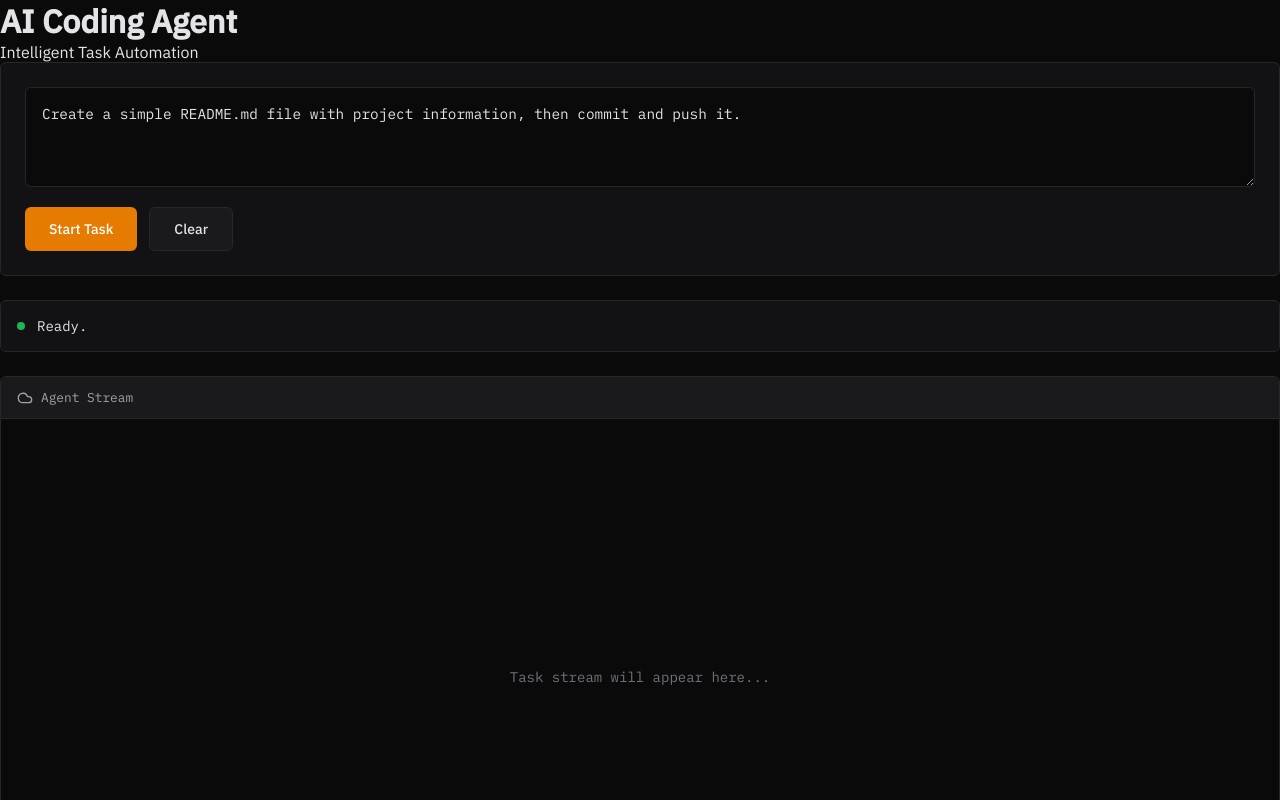
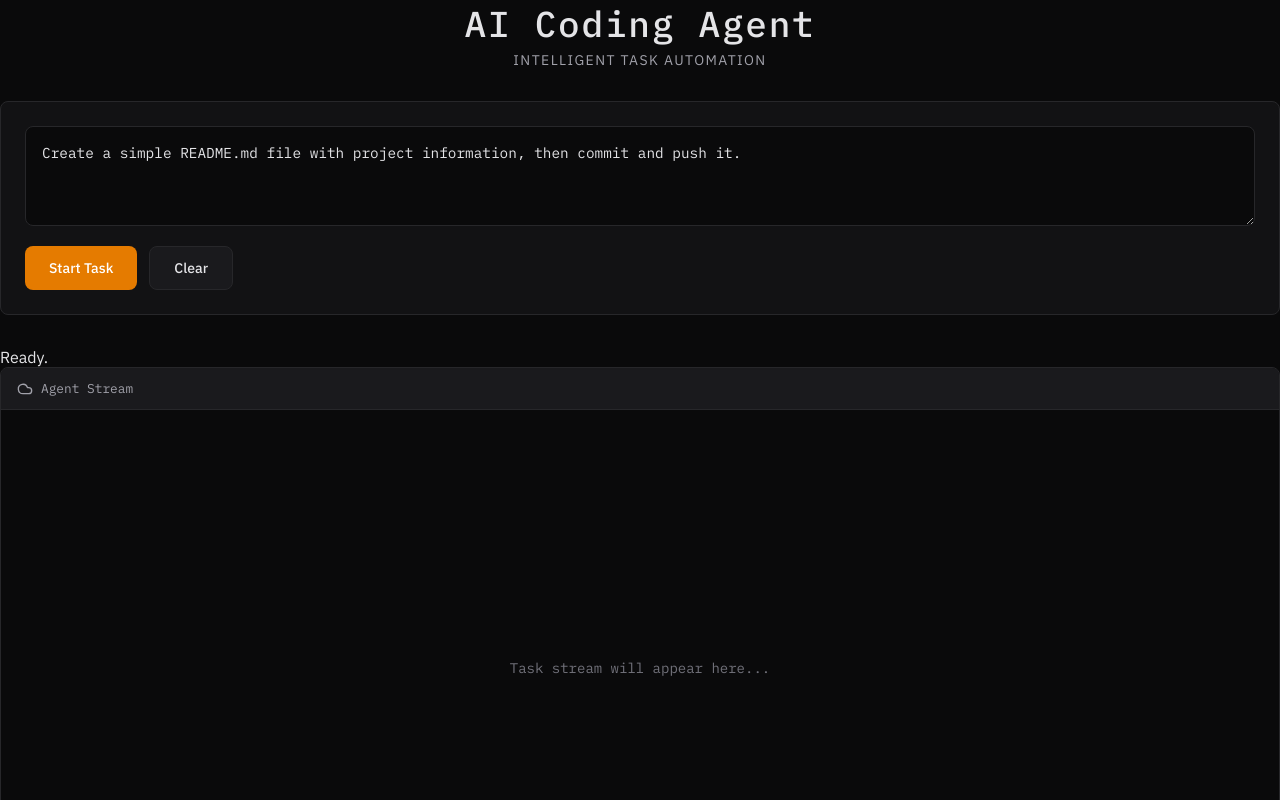
Before and after one commit to simple-coding-agent/e2b-coding-agent, a Next.js app in the folder coding-agent-frontend/: page / in a window 1280 px wide. Shown: the top 800 px of the page. Built offline with nearby package versions, Linux system fonts and the light colour scheme.

Commit message:
improve the css

```diff
--- a/coding-agent-frontend/app/globals.css
+++ b/coding-agent-frontend/app/globals.css
@@ -13,12 +13,12 @@
   --fg-200: #71717a;
 
   --border: #27272a;
-  --radius: 0.375rem;
+  --radius: 0.5rem; /* Slightly larger radius for a softer look */
 
-  /* Accent Color (NEW ORANGE) */
-  --accent: rgb(229, 123, 0);       /* The requested orange */
-  --accent-dark: rgb(204, 110, 0);   /* A darker shade for hover */
-  --accent-fg: #ffffff;              /* White text for good contrast on orange */
+  /* Accent Color (Orange) */
+  --accent: rgb(229, 123, 0);
+  --accent-dark: rgb(204, 110, 0);
+  --accent-fg: #ffffff;
 
   /* Semantic Colors */
   --success: #22c55e;
@@ -27,8 +27,8 @@
   --info: #3b82f6;
 
   /* Element-specific Colors */
-  --llm-color: var(--warning);
-  --tool-color: #a78bfa; /* A pleasing violet for tools */
+  --purple: #a78bfa; /* For agent thoughts */
+  --tool-color: #a78bfa;
 }
 
 /* --- Global Resets & Base Styles --- */
@@ -42,7 +42,6 @@ body {
   font-family: 'IBM Plex Sans', sans-serif;
   background: var(--bg);
   color: var(--fg);
-  min-height: 100vh;
   -webkit-font-smoothing: antialiased;
   -moz-osx-font-smoothing: grayscale;
 }
@@ -55,11 +54,65 @@ body {
 
 /* --- Keyframes --- */
 @keyframes spin { to { transform: rotate(360deg); } }
-@keyframes pulse { 50% { opacity: 0.6; } }
-@keyframes fadeIn { from { opacity: 0; transform: translateY(5px); } to { opacity: 1; transform: translateY(0); } }
+@keyframes pulse { 50% { opacity: 0.7; } }
+@keyframes fadeIn { from { opacity: 0; transform: translateY(10px); } to { opacity: 1; transform: translateY(0); } }
+@keyframes fadeOut { from { opacity: 1; transform: translateY(0); } to { opacity: 0; transform: translateY(10px); } }
+
+/* --- NEW: Main App Layout --- */
+.app-container {
+  display: flex;
+  flex-direction: column;
+  min-height: 100vh;
+  padding: 2rem;
+}
+
+.header {
+  text-align: center;
+  margin-bottom: 2rem;
+  flex-shrink: 0; /* Prevent header from shrinking */
+}
+
+.header h1 {
+  font-family: 'IBM Plex Mono', monospace;
+  font-size: 2.25rem;
+  font-weight: 500;
+  letter-spacing: 0.05em;
+  margin-bottom: 0.25rem;
+}
+
+.header p {
+  color: var(--fg-100);
+  font-size: 0.875rem;
+  text-transform: uppercase;
+  letter-spacing: 0.1em;
+}
+
+.main-content {
+  flex-grow: 1;
+  display: flex;
+  flex-direction: column;
+  align-items: center;
+  width: 100%;
+}
+
+/* --- Agent Terminal Wrapper --- */
+.agent-terminal-wrapper {
+  width: 100%;
+  max-width: 900px; /* Constrain width */
+  display: flex;
+  flex-direction: column;
+  animation: fadeIn 0.5s ease-out;
+}
+
+/* Center content when idle */
+.agent-terminal-wrapper.idle {
+  justify-content: center;
+  flex-grow: 1;
+}
 
 /* --- Input Section --- */
 .input-section {
+  width: 100%;
   background: var(--bg-100);
   border: 1px solid var(--border);
   border-radius: var(--radius);
@@ -104,71 +157,59 @@ body {
   position: relative;
 }
 
-.button-primary {
-  background: var(--accent);
-  color: var(--accent-fg);
-}
-
-.button-primary:hover:not(:disabled) {
-  background: var(--accent-dark);
-}
-
-.button-secondary {
-  background: var(--bg-200);
-  color: var(--fg);
-  border: 1px solid var(--border);
-}
-
-.button-secondary:hover:not(:disabled) {
-  background: var(--bg-300);
-}
-
-.button:disabled {
-  opacity: 0.5;
-  cursor: not-allowed;
-}
+.button-primary { background: var(--accent); color: var(--accent-fg); }
+.button-primary:hover:not(:disabled) { background: var(--accent-dark); }
+.button-secondary { background: var(--bg-200); color: var(--fg); border: 1px solid var(--border); }
+.button-secondary:hover:not(:disabled) { background: var(--bg-300); }
+.button:disabled { opacity: 0.5; cursor: not-allowed; }
 
 .button-loading::after {
   content: '';
   position: absolute;
   width: 16px;
   height: 16px;
-  top: 50%;
-  left: 50%;
-  margin-left: -8px;
-  margin-top: -8px;
+  top: 50%; left: 50%;
+  margin-left: -8px; margin-top: -8px;
   border: 2px solid var(--accent-fg);
   border-radius: 50%;
   border-top-color: transparent;
   animation: spin 0.8s linear infinite;
 }
 
-/* --- Status Bar --- */
-.status-bar {
+/* --- NEW: Status Toast --- */
+.status-toast {
+  position: fixed;
+  bottom: 1.5rem;
+  right: 1.5rem;
   display: flex;
   align-items: center;
   gap: 0.75rem;
-  padding: 1rem;
-  margin-bottom: 1.5rem;
+  padding: 1rem 1.25rem;
   background: var(--bg-100);
   border: 1px solid var(--border);
   border-radius: var(--radius);
   font-family: 'IBM Plex Mono', monospace;
   font-size: 0.875rem;
+  z-index: 100;
+  box-shadow: 0 10px 15px -3px rgba(0,0,0,0.1), 0 4px 6px -2px rgba(0,0,0,0.05);
+  animation: fadeIn 0.3s ease-out forwards;
+}
+
+.status-toast.exiting {
+  animation: fadeOut 0.3s ease-in forwards;
 }
 
 .status-indicator {
   width: 8px;
   height: 8px;
   border-radius: 50%;
-  background: var(--success);
-  animation: pulse 2s infinite;
+  flex-shrink: 0;
 }
 
-.status-bar.error .status-indicator {
-  background: var(--error);
-  animation: none;
-}
+.status-toast.info .status-indicator { background: var(--info); }
+.status-toast.success .status-indicator { background: var(--success); }
+.status-toast.error .status-indicator { background: var(--error); animation: none; }
+.status-toast:not(.error) .status-indicator { animation: pulse 2s infinite; }
 
 /* --- Terminal --- */
 .terminal-container {
@@ -176,6 +217,7 @@ body {
   border: 1px solid var(--border);
   border-radius: var(--radius);
   overflow: hidden;
+  margin-bottom: 1.5rem; /* Space for reappearing input */
 }
 
 .terminal-header {
@@ -210,7 +252,7 @@ body {
 
 /* --- Event Rendering --- */
 .event {
-  margin: 0.5rem;
+  margin: 0.25rem 0.5rem;
   animation: fadeIn 0.3s ease-out forwards;
 }
 
@@ -224,17 +266,9 @@ body {
   user-select: none;
 }
 
-.clickable:hover {
-  background: var(--bg-100);
-  cursor: pointer;
-}
-
-.expand-icon {
-  transition: transform 0.2s ease;
-}
-.expand-icon.expanded {
-  transform: rotate(90deg);
-}
+.clickable:hover { background: var(--bg-100); cursor: pointer; }
+.expand-icon { transition: transform 0.2s ease; }
+.expand-icon.expanded { transform: rotate(90deg); }
 
 .event-timestamp {
   margin-left: auto;
@@ -243,45 +277,63 @@ body {
   white-space: nowrap;
 }
 
-.simple-event, .llm-event .event-header, .tool-call-event .event-header {
+/* --- THOUGHT Event (inline as requested) --- */
+.thought-event {
+  padding: 0.75rem;
+  border-radius: var(--radius);
+  background: rgba(167, 139, 250, 0.05); /* Very subtle purple background */
+  border: 1px solid rgba(167, 139, 250, 0.1);
+  color: var(--fg-100);
+}
+.thought-event .event-header {
+  padding: 0;
+  margin-bottom: 0.5rem;
+  font-size: 0.8rem;
+  font-weight: 500;
+  color: var(--purple);
+}
+.thought-event .event-content p {
+  margin: 0;
+  white-space: pre-wrap;
+  line-height: 1.6;
+  color: var(--fg);
+}
+
+
+/* --- TOOL_CALL Event --- */
+.tool-call-event .event-header {
   border: 1px solid var(--border);
   background: var(--bg-100);
-}
-
-.llm-event .event-header, .tool-call-event .event-header, .simple-event {
   border-left-width: 3px;
 }
-
-/* Event-specific border colors */
-.simple-event { border-color: var(--border); }
-.simple-event.event-error { border-left-color: var(--error); }
-.llm-event .event-header { border-left-color: var(--llm-color); }
 .tool-call-event.status-running .event-header { border-left-color: var(--info); }
 .tool-call-event.status-completed .event-header { border-left-color: var(--success); }
 .tool-call-event.status-error .event-header { border-left-color: var(--error); }
+.event-tool { color: var(--tool-color); font-weight: 500; }
+.tool-icon, .tool-status-icon { display: flex; align-items: center; justify-content: center; }
 
-
-/* Event Icons */
-.event-tool {
-  color: var(--tool-color);
-  font-weight: 500;
-}
-.tool-icon, .tool-status-icon {
+/* -- Other Events (Simple) -- */
+.simple-event {
   display: flex;
   align-items: center;
-  justify-content: center;
+  padding: 0.5rem 0.75rem;
+  font-size: 0.8rem;
+  color: var(--fg-100);
 }
+.simple-event .event-header {
+  width: 100%;
+  padding: 0;
+}
+.simple-event.event-error .event-header { color: var(--error); }
 
-/* Expanded Tool/LLM Details */
+/* Expanded Details */
 .tool-details, .event-data {
-  margin: 0.5rem 0.75rem 0.75rem 0.75rem; /* Margin for content */
+  margin: 0.5rem 0.75rem 0.75rem 0.75rem;
   padding-top: 0.75rem;
   border-top: 1px solid var(--border);
-  animation: fadeIn 0.2s ease-out;
   font-size: 0.85rem;
   line-height: 1.6;
 }
-
 pre, .tool-section-content {
   background: var(--bg);
   border: 1px solid var(--border);
@@ -291,22 +343,15 @@ pre, .tool-section-content {
   white-space: pre-wrap;
   word-break: break-all;
 }
-
-.tool-section {
-  margin-top: 0.75rem;
+.tool-section { margin-top: 0.75rem; }
+.tool-section-header {
+  font-size: 0.7rem; font-weight: 500; text-transform: uppercase;
+  color: var(--fg-100); margin-bottom: 0.5rem; padding-left: 0.25rem;
 }
 
-.tool-section-header {
-  font-size: 0.7rem;
-  font-weight: 500;
-  text-transform: uppercase;
-  color: var(--fg-100);
-  margin-bottom: 0.5rem;
-  padding-left: 0.25rem;
-}
 
-/* --- Text Color Utilities from Lucide Icons --- */
+/* --- Text Color Utilities --- */
 .text-success { color: var(--success); }
 .text-error { color: var(--error); }
 .text-info { color: var(--info); }
-.text-llm-color { color: var(--llm-color); }
+.text-purple-400 { color: var(--purple); }
```
